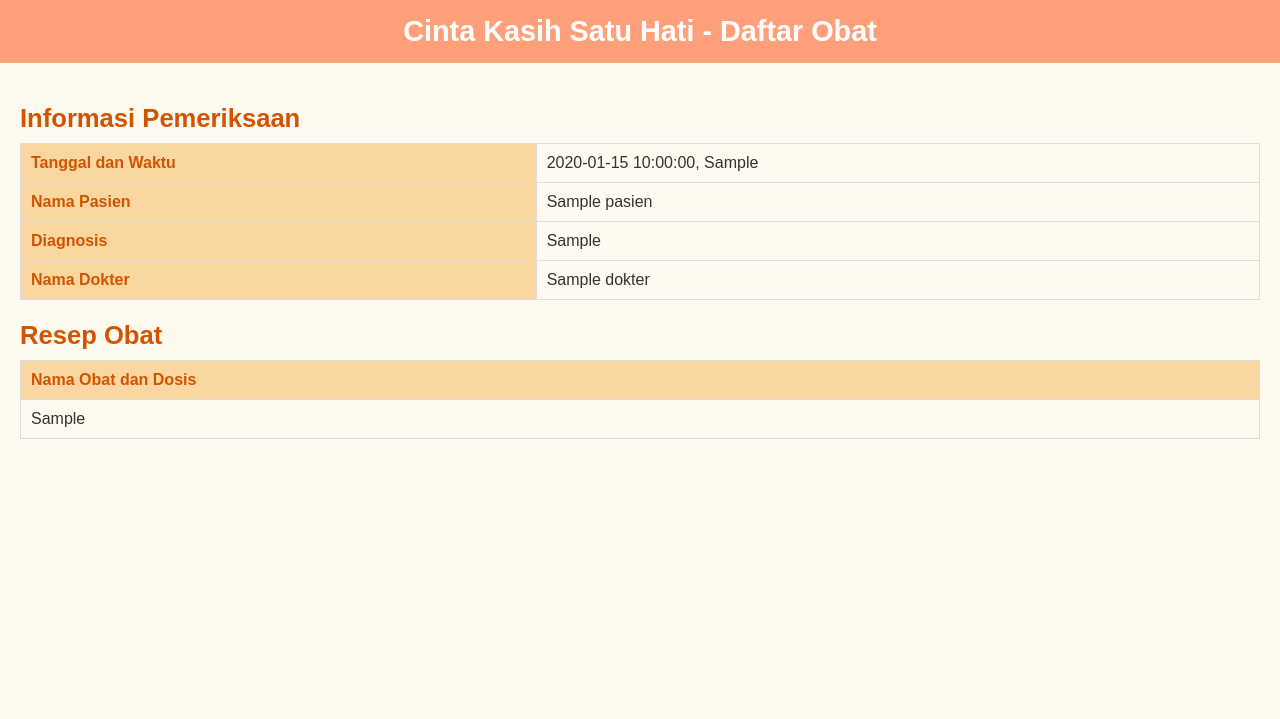
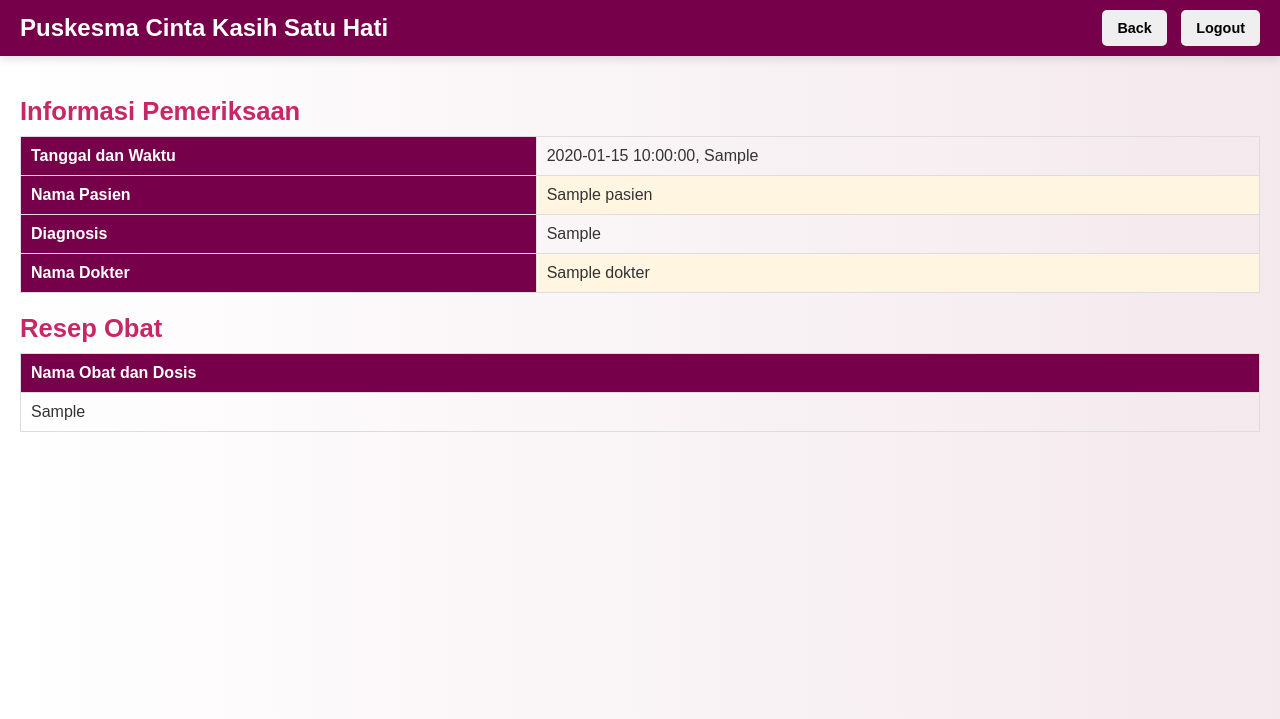
Before and after one commit to AufarR/sik-tubes, a PHP site: page /farmasi/daftar_obat.php?id=1 in a window 1280 px wide. Shown: the top 719 px of the page. Run offline with PHP 8.4, Linux system fonts and the light colour scheme; the visitor is signed in with stand-in values (Sample User, id 1); tables that the repository leaves empty or names only in its code hold one stand-in row (values such as "Sample post").

Commit message:
rapihin header farmasi

```diff
--- a/farmasi/daftar_obat.css
+++ b/farmasi/daftar_obat.css
@@ -1,32 +1,9 @@
-/* daftar_obat.css */
-
-/* Global Styles */
-body {
-  font-family: Arial, sans-serif;
-  margin: 0;
-  padding: 0;
-  background-color: #FFFAF0;
-  color: #333;
-}
-
-header {
-  background-color: #FFA07A;
-  color: white;
-  padding: 15px 20px;
-  text-align: center;
-}
-
-h1 {
-  margin: 0;
-  font-size: 1.8rem;
-}
-
 .main-content {
   padding: 20px;
 }
 
 h2 {
-  color: #D35400;
+  color: #c82667;
   font-size: 1.6rem;
   margin-bottom: 10px;
 }
@@ -45,8 +22,8 @@ h2 {
 }
 
 .info-table th {
-  background-color: #FAD7A0;
-  color: #D35400;
+  background-color: #760049;
+  color: white;
 }
 
 /* Tabel Resep Obat */
@@ -63,15 +40,15 @@ h2 {
 }
 
 .obat-table th {
-  background-color: #FAD7A0;
-  color: #D35400;
+  background-color: #760049;
+  color: white;
   font-weight: bold;
 }
 
 .obat-table tbody tr:nth-child(even) {
-  background-color: #FFF5E1;
+  background-color: #ffe1f2;
 }
 
 .obat-table tbody tr:hover {
-  background-color: #FFE5C5;
+  background-color: #f0d4df;
 }
--- a/farmasi/daftar_obat.php
+++ b/farmasi/daftar_obat.php
@@ -36,10 +36,15 @@ $conn->close();
   <meta name="viewport" content="width=device-width, initial-scale=1.0">
   <title>Daftar Obat</title>
   <link rel="stylesheet" href="daftar_obat.css">
+  <link rel="stylesheet" href="farmasi.css">
 </head>
 <body>
-  <header class="header">
-    <h1>Cinta Kasih Satu Hati - Daftar Obat</h1>
+<header class="header">
+    <h1>Puskesma Cinta Kasih Satu Hati</h1>
+    <div class="header-buttons">
+      <button class="btn-profile" onclick="history.back()">Back</button>
+      <button class="btn-logout" onclick="location.href='/auth/logout.php'">Logout</button>
+    </div>
   </header>
 
   <main class="main-content">
--- a/farmasi/farmasi.css
+++ b/farmasi/farmasi.css
@@ -1,19 +1,38 @@
-/* farmasi.css */
-
 /* Global Styles */
 body {
+  margin: 0;
   font-family: Arial, sans-serif;
-  margin: 0;
-  padding: 0;
-  background-color: #FFFAF0;
+  background: linear-gradient(to right,#ffffff, #f4e9ed) ;
   color: #333;
 }
 
 header {
-  background-color: #FFA07A;
-  color: white;
-  padding: 15px 20px;
-  text-align: center;
+  background-color: #760049;
+  display: flex;
+  justify-content: space-between;
+  align-items: center;
+  padding: 10px 20px;
+  box-shadow: 0 4px 8px rgba(0, 0, 0, 0.1);
+}
+
+header h1 {
+  font-size: 1.5rem;
+  color: #fff;
+}
+
+.header-buttons button {
+  color: 760049;
+  border: none;
+  padding: 10px 15px;
+  margin-left: 10px;
+  border-radius: 5px;
+  cursor: pointer;
+  font-weight: bold;
+}
+
+.header-buttons button:hover {
+  background-color: #f0d4df;
+  color: #c82667;
 }
 
 h1 {
@@ -26,7 +45,7 @@ h1 {
 }
 
 h2 {
-  color: #D35400;
+  color: #c82667;
   font-size: 1.6rem;
   margin-bottom: 10px;
 }
@@ -45,8 +64,8 @@ table th, table td {
 }
 
 table th {
-  background-color: #FAD7A0;
-  color: #D35400;
+  background-color: #c82667;
+  color: white;
   font-weight: bold;
 }
 
@@ -55,7 +74,7 @@ table tbody tr:nth-child(even) {
 }
 
 table tbody tr:hover {
-  background-color: #FFE5C5;
+  background-color: #f0d4df;
 }
 
 /* Buttons */
@@ -68,12 +87,12 @@ button {
 }
 
 .btn-resep {
-  background-color: #FEA47F;
+  background-color: #c82667;
   color: white;
 }
 
 .btn-resep:hover {
-  background-color: #FF7F50;
+  background-color: #760049;
 }
 
 .btn-edit {
@@ -123,49 +142,3 @@ button {
       font-size: 1.4rem;
     }
   }
-
-  /* Header Styling */
-.header {
-  background-color: #FFA07A;
-  color: white;
-  padding: 15px 20px;
-  box-shadow: 0 4px 6px rgba(0, 0, 0, 0.1);
-}
-
-.header-container {
-  display: flex;
-  justify-content: space-between;
-  align-items: center;
-}
-
-.header-left h1 {
-  margin: 0;
-  font-size: 1.8rem;
-}
-
-.header-right {
-  display: flex;
-  align-items: center;
-  gap: 15px;
-}
-
-.user-info {
-  margin: 0;
-  font-size: 1rem;
-}
-
-.btn-logout {
-  background-color: #F44336; /* Merah */
-  color: white;
-  padding: 10px 20px;
-  font-size: 0.9rem;
-  border: none;
-  border-radius: 5px;
-  cursor: pointer;
-  font-weight: bold;
-  transition: background-color 0.3s ease;
-}
-
-.btn-logout:hover {
-  background-color: #E53935;
-}
```
Also changed, not shown: farmasi/edit_obat.css (+11 -26 lines), farmasi/edit_obat.php (+7 -1 lines), farmasi/index.php (+5 -2 lines), farmasi/tambah_obat.php (+8 -4 lines).
